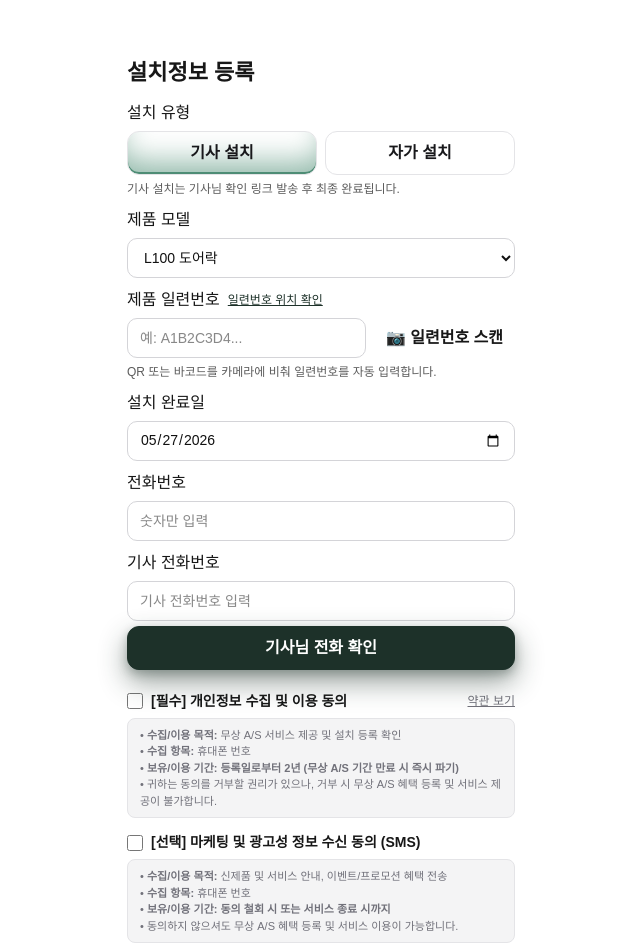
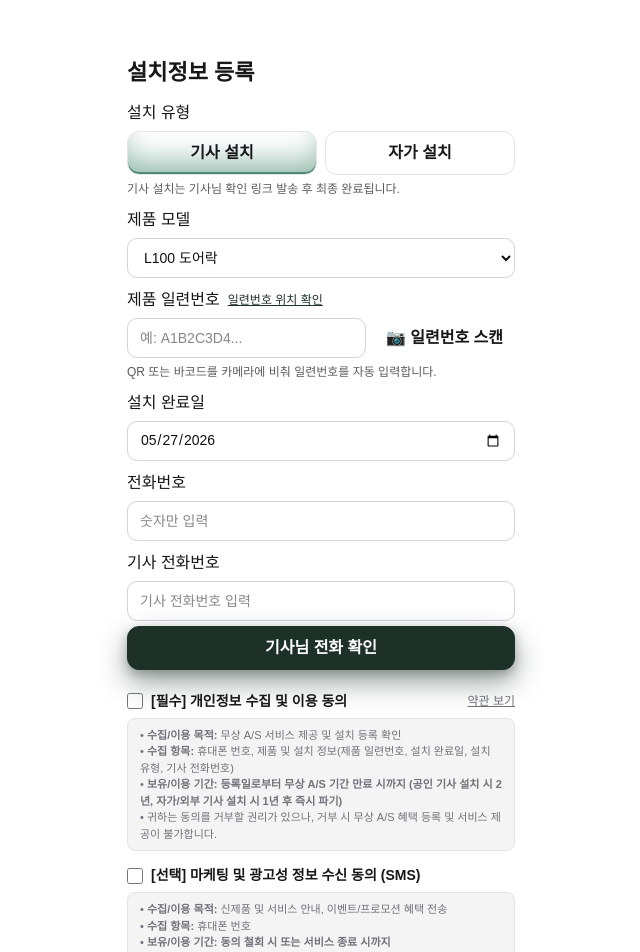
Before and after one commit to JyongSong/warranty-h5, a Next.js app: page /reg in a window 1280 px wide. Shown: the top 952 px of the page, without its empty margins (319-959 px from the left). Built offline with nearby package versions, Linux system fonts and the light colour scheme.

Commit message:
Update privacy terms to detail collected items for audit safety

```diff
--- a/src/app/privacy/page.tsx
+++ b/src/app/privacy/page.tsx
@@ -5,13 +5,13 @@ export default function PrivacyPage() {
       <p>아카라 도어락 프로모션 무상 A/S 등록 서비스를 이용하기 위하여 아래와 같이 개인정보를 수집 및 이용합니다.</p>
 
       <h2 style={{ fontSize: 16, fontWeight: 700, marginTop: 20, marginBottom: 8 }}>1. 개인정보 수집 및 이용 항목</h2>
-      <p>휴대폰 번호</p>
+      <p>휴대폰 번호, 제품 및 설치 정보(제품 일련번호, 설치 완료일, 설치 유형, 기사 전화번호)</p>
 
       <h2 style={{ fontSize: 16, fontWeight: 700, marginTop: 20, marginBottom: 8 }}>2. 개인정보 수집 및 이용 목적</h2>
       <p>도어락 무상 A/S 서비스 제공 및 설치 등록 확인</p>
 
       <h2 style={{ fontSize: 16, fontWeight: 700, marginTop: 20, marginBottom: 8 }}>3. 개인정보의 보유 및 이용 기간</h2>
-      <p><b>등록일로부터 2년 (무상 A/S 보증 기간 만료 시 즉시 파기)</b></p>
+      <p><b>등록일로부터 무상 A/S 기간 만료 시까지 (공인 기사 설치 시 2년, 자가/외부 기사 설치 시 1년 후 즉시 파기)</b></p>
 
       <h2 style={{ fontSize: 16, fontWeight: 700, marginTop: 20, marginBottom: 8 }}>4. 동의를 거부할 권리 및 불이익</h2>
       <p>귀하는 개인정보 수집 및 이용에 동의하지 않을 권리가 있습니다. 단, 동의 거부 시 2년 무상 A/S 혜택 등록 및 서비스 제공이 불가합니다.</p>
--- a/src/app/reg/RegClient.tsx
+++ b/src/app/reg/RegClient.tsx
@@ -383,8 +383,8 @@ export default function RegClient({ initialSn = "" }: { initialSn?: string }) {
             border: "1px solid #e4e4e7"
           }}>
             • <b>수집/이용 목적:</b> 무상 A/S 서비스 제공 및 설치 등록 확인<br />
-            • <b>수집 항목:</b> 휴대폰 번호<br />
-            • <b>보유/이용 기간:</b> <b>등록일로부터 2년 (무상 A/S 기간 만료 시 즉시 파기)</b><br />
+            • <b>수집 항목:</b> 휴대폰 번호, 제품 및 설치 정보(제품 일련번호, 설치 완료일, 설치 유형, 기사 전화번호)<br />
+            • <b>보유/이용 기간:</b> <b>등록일로부터 무상 A/S 기간 만료 시까지 (공인 기사 설치 시 2년, 자가/외부 기사 설치 시 1년 후 즉시 파기)</b><br />
             • 귀하는 동의를 거부할 권리가 있으나, 거부 시 무상 A/S 혜택 등록 및 서비스 제공이 불가합니다.
           </div>
         </div>
```
